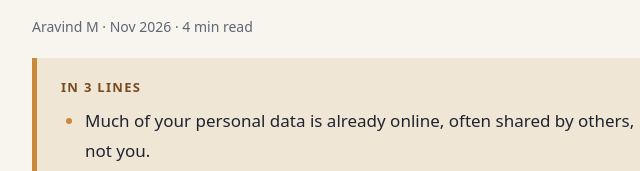
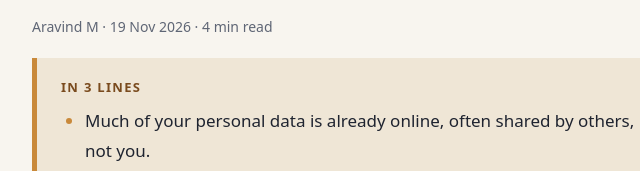
Before and after one commit to aravind-muraleedharan/aravind-muraleedharan.github.io, a plain HTML site: page blog/data-is-already-out-there.html in a window 1280 px wide. Shown: the part 342-513 px from the top of the page, 282-922 px from the left. Drawn offline with Linux system fonts and the light colour scheme.

Commit message:
Blog: full post date, remove next-up line

```diff
--- a/blog/data-is-already-out-there.html
+++ b/blog/data-is-already-out-there.html
@@ -29,7 +29,7 @@
       <p class="post-kicker">Privacy · AI</p>
       <h1>Your data is already out there 🌐</h1>
       <p class="post-sub">AI makes that a bigger deal. Being safe is now a choice, not a default.</p>
-      <p class="post-meta">Aravind M · Nov 2026 · 4 min read</p>
+      <p class="post-meta">Aravind M · <time datetime="2026-11-19">19 Nov 2026</time> · 4 min read</p>
     </header>
 
     <aside class="tldr">
```
Also changed, not shown: index.html (+1 -2 lines).
